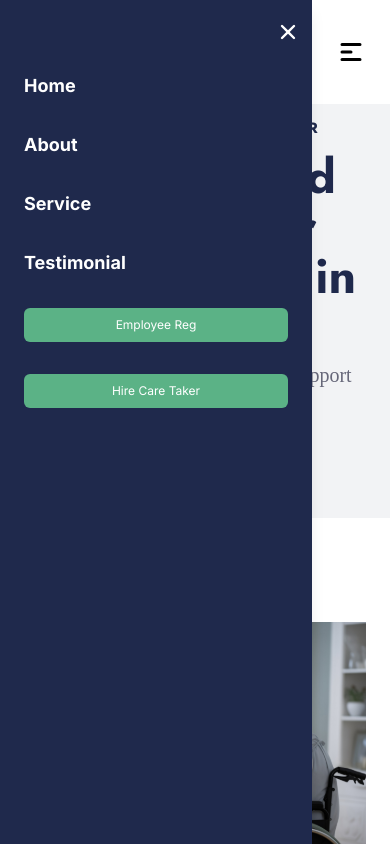
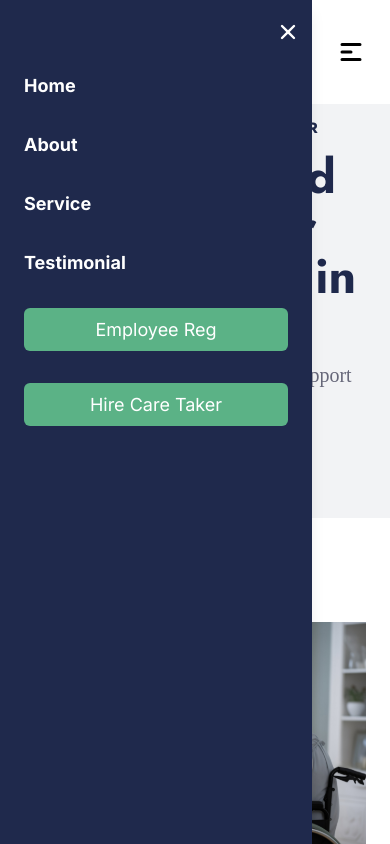
Before and after one commit to MrbadMiro/Royal, a React (Vite) app: page / in a window 390 px wide. Both pictures are taken after a click on the icon 351 px from the left and 52 px from the top of the page. Shown: the top 844 px of the page. Built offline with nearby package versions, Linux system fonts and the light colour scheme.

Commit message:
Some Changes)

```diff
--- a/src/Navbar/Navbar.jsx
+++ b/src/Navbar/Navbar.jsx
@@ -93,14 +93,14 @@ const Navbar = () => {
 
 							<div className="flex flex-col w-full items-start px-6 gap-8 mt-8 justify-center relative text-[14px] ">
 								<button
-									className="overflow bg-green w-full group rounded-md relative overflow-hidden text-[12px] text-white px-5 py-2 before:absolute before:top-full before:left-0 before:h-full before:w-full before:bg-black before:transition-transform before:duration-500 hover:before:-translate-y-full"
+									className="overflow bg-green w-full group rounded-md relative overflow-hidden text-[18px] text-white px-5 py-2 before:absolute before:top-full before:left-0 before:h-full before:w-full before:bg-black before:transition-transform before:duration-500 hover:before:-translate-y-full"
 									onClick={toggleForm1}>
 									<span className="relative z-10 block transition-colors duration-300 group-hover:text-white">
 										Employee Reg
 									</span>
 								</button>
 								<button
-									className="overflow bg-green group w-full rounded-md  relative overflow-hidden text-[12px] text-white px-4 py-2 before:absolute before:top-full before:left-0 before:h-full before:w-full before:bg-black before:transition-transform before:duration-500 hover:before:-translate-y-full"
+									className="overflow bg-green group w-full rounded-md  relative overflow-hidden text-[18px] text-white px-4 py-2 before:absolute before:top-full before:left-0 before:h-full before:w-full before:bg-black before:transition-transform before:duration-500 hover:before:-translate-y-full"
 									onClick={toggleForm2}>
 									<span className="relative z-10 block transition-colors duration-300 group-hover:text-white">
 										Hire Care Taker
```
